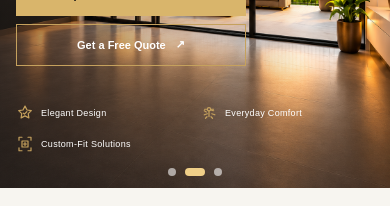
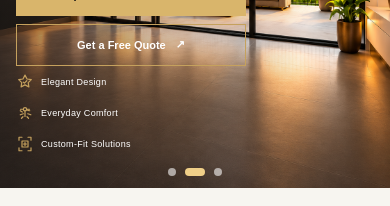
Before and after one commit to rohitkumar91131/velora-pleats, a Next.js app: page / in a window 390 px wide. Shown: the part 299-505 px from the top of the page. Built offline with nearby package versions, Linux system fonts and the light colour scheme.

Commit message:
Stack hero benefits on mobile

```diff
--- a/app/globals.css
+++ b/app/globals.css
@@ -2272,8 +2272,9 @@ body:has(.home-page) .cta-button { border-radius: 7px; background: #d9b56b; }
   }
   body:has(.home-page) .hero-description { max-width: 34ch; font-size: 13px; }
   body:has(.home-page) .hero-benefits {
-    width: 100%;
-    grid-template-columns: repeat(2, minmax(0, 1fr));
+    width: max-content;
+    max-width: 100%;
+    grid-template-columns: minmax(0, 1fr);
     gap: 7px 10px;
     font-size: 10px;
   }
```
